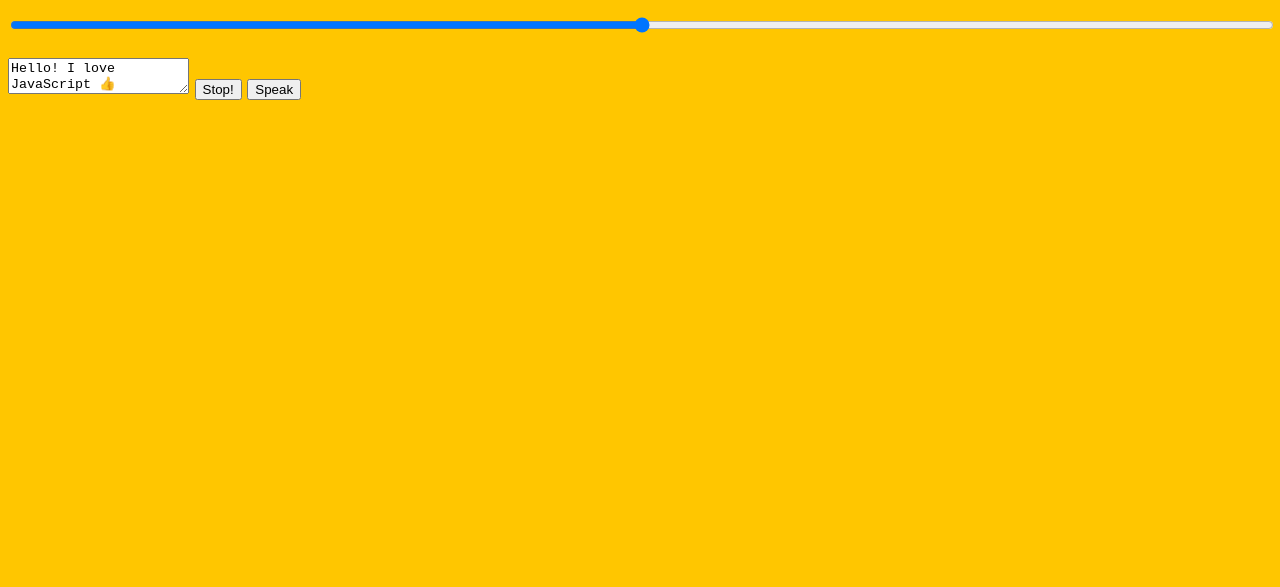
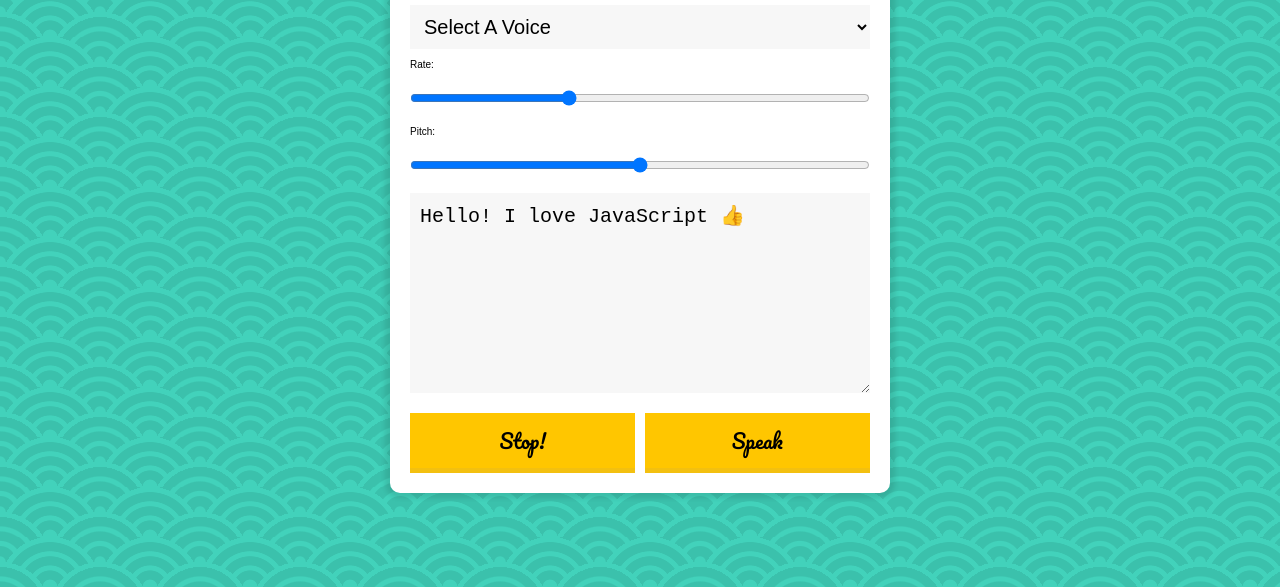
Before and after one commit to benmulhollandpsl/randompages, a plain HTML site: page chap23.html in a window 1280 px wide. Shown: the part 213-800 px from the top of the page. Drawn offline with Linux system fonts and the light colour scheme.

Commit message:
added css within html doc

```diff
--- a/chap23.html
+++ b/chap23.html
@@ -6,6 +6,103 @@
   <link href='https://fonts.googleapis.com/css?family=Pacifico' rel='stylesheet' type='text/css'>
   <link rel="stylesheet" href="style.css">
 </head>
+<style>
+  html {
+  font-size: 10px;
+  box-sizing: border-box;
+}
+
+*, *:before, *:after {
+  box-sizing: inherit;
+}
+
+body {
+  margin: 0;
+  padding: 0;
+  font-family: sans-serif;
+  background-color: #3BC1AC;
+  display: flex;
+  min-height: 100vh;
+  align-items: center;
+
+  background-image:
+  radial-gradient(circle at 100% 150%, #3BC1AC 24%, #42D2BB 25%, #42D2BB 28%, #3BC1AC 29%, #3BC1AC 36%, #42D2BB 36%, #42D2BB 40%, transparent 40%, transparent),
+  radial-gradient(circle at 0    150%, #3BC1AC 24%, #42D2BB 25%, #42D2BB 28%, #3BC1AC 29%, #3BC1AC 36%, #42D2BB 36%, #42D2BB 40%, transparent 40%, transparent),
+  radial-gradient(circle at 50%  100%, #42D2BB 10%, #3BC1AC 11%, #3BC1AC 23%, #42D2BB 24%, #42D2BB 30%, #3BC1AC 31%, #3BC1AC 43%, #42D2BB 44%, #42D2BB 50%, #3BC1AC 51%, #3BC1AC 63%, #42D2BB 64%, #42D2BB 71%, transparent 71%, transparent),
+  radial-gradient(circle at 100% 50%, #42D2BB 5%, #3BC1AC 6%, #3BC1AC 15%, #42D2BB 16%, #42D2BB 20%, #3BC1AC 21%, #3BC1AC 30%, #42D2BB 31%, #42D2BB 35%, #3BC1AC 36%, #3BC1AC 45%, #42D2BB 46%, #42D2BB 49%, transparent 50%, transparent),
+  radial-gradient(circle at 0    50%, #42D2BB 5%, #3BC1AC 6%, #3BC1AC 15%, #42D2BB 16%, #42D2BB 20%, #3BC1AC 21%, #3BC1AC 30%, #42D2BB 31%, #42D2BB 35%, #3BC1AC 36%, #3BC1AC 45%, #42D2BB 46%, #42D2BB 49%, transparent 50%, transparent);
+  background-size:100px 50px;
+}
+
+.voiceinator {
+  padding: 2rem;
+  width: 50rem;
+  margin: 0 auto;
+  border-radius: 1rem;
+  position: relative;
+  background: white;
+  overflow: hidden;
+  z-index: 1;
+  box-shadow: 0 0 5px 5px rgba(0,0,0,0.1);
+}
+
+h1 {
+  width: calc(100% + 4rem);
+  margin: -2rem 0 2rem -2rem;
+  padding: .5rem;
+  background: #ffc600;
+  border-bottom: 5px solid #F3C010;
+  text-align: center;
+  font-size: 5rem;
+  font-weight: 100;
+  font-family: 'Pacifico', cursive;
+  text-shadow: 3px 3px 0 #F3C010;
+}
+
+.voiceinator input,
+.voiceinator button,
+.voiceinator select,
+.voiceinator textarea {
+  width: 100%;
+  display: block;
+  margin: 10px 0;
+  padding: 10px;
+  border: 0;
+  font-size: 2rem;
+  background: #F7F7F7;
+  outline: 0;
+}
+
+textarea {
+  height: 20rem;
+}
+
+input[type="select"] {
+
+}
+
+.voiceinator button {
+  background: #ffc600;
+  border: 0;
+  width: 49%;
+  float: left;
+  font-family: 'Pacifico', cursive;
+  margin-bottom: 0;
+  font-size: 2rem;
+  border-bottom: 5px solid #F3C010;
+  cursor: pointer;
+  position: relative;
+}
+
+.voiceinator button:active {
+  top: 2px;
+}
+
+.voiceinator button:nth-of-type(1) {
+  margin-right: 2%;
+}
+/* change this to a css and js file */
+</style>
 <body>
 <!-- taken from chap 24 of javascript30 by wesbos -->
     <div class="voiceinator">
```
